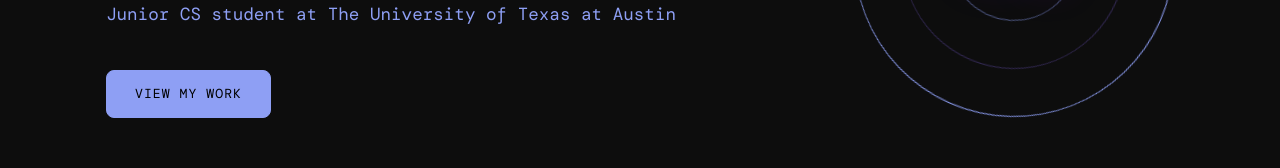
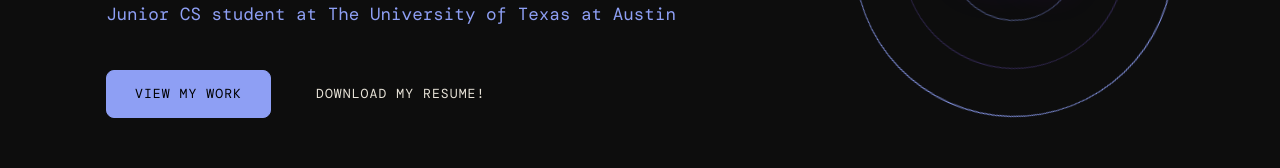
Before and after one commit to mkoscheev321/MariaKoscheevPortfolio, a React (Vite) app: page / in a window 1280 px wide. Shown: the part 443-611 px from the top of the page. Built offline with nearby package versions, Linux system fonts and the light colour scheme.

Commit message:
try to add resume

```diff
--- a/src/App.jsx
+++ b/src/App.jsx
@@ -153,10 +153,10 @@ function Hero() {
         <p className="hero-tagline">{PORTFOLIO_DATA.tagline}</p>
         <div className="hero-actions">
           <a href="#projects" className="btn btn-primary">View My Work</a>
-          {/*<a href="/Maria_Koscheev_Resume.pdf" download="Maria_Koscheev_Resume.pdf" className="btn btn-secondary">
+          <a href="/Maria_Koscheev_Resume.pdf" download="Maria_Koscheev_Resume.pdf" className="btn btn-secondary">
             Download my resume!
           </a>
-          */}
+
 
         </div>
         <div className="hero-scroll-hint">
```
Also changed, not shown: public/BlossomDash.png (added).
